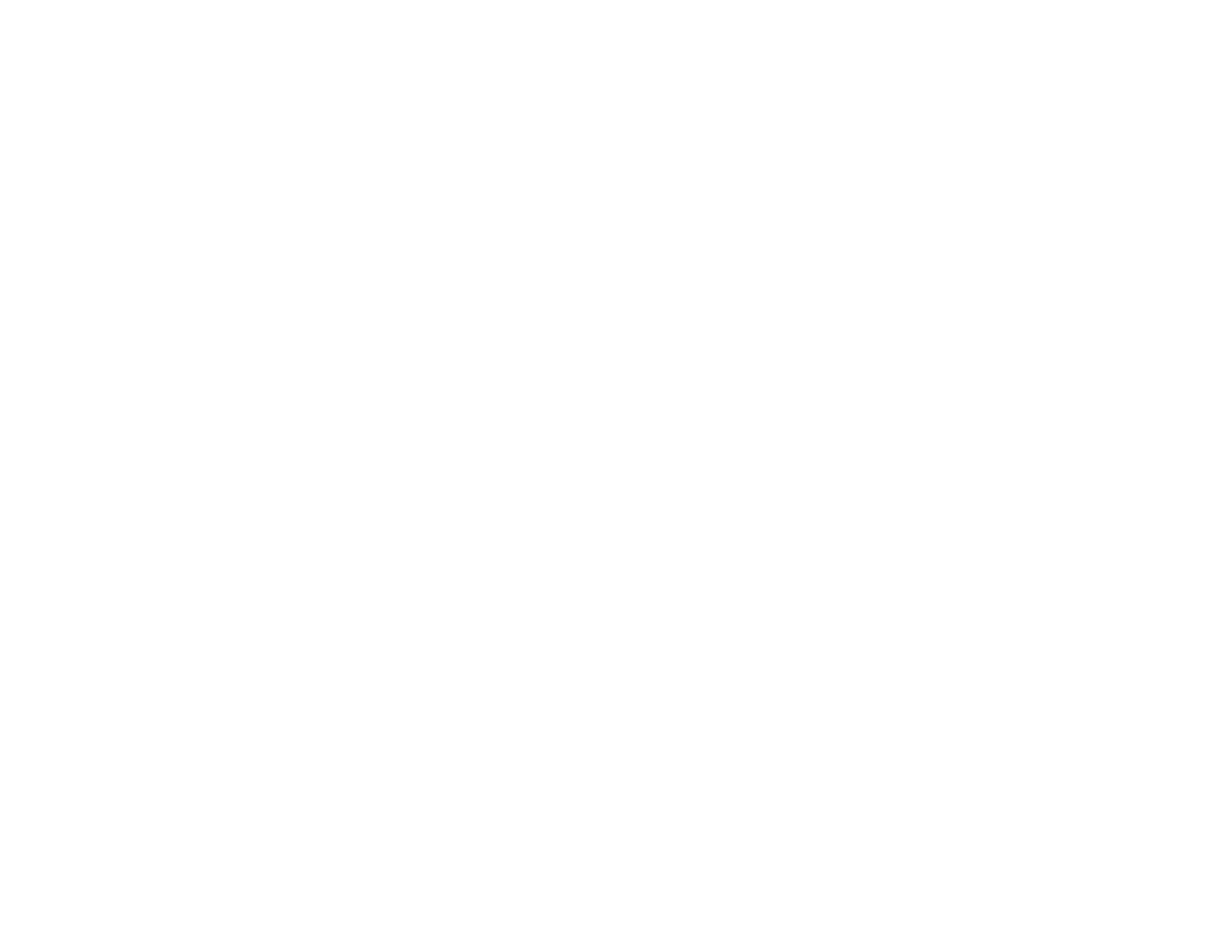
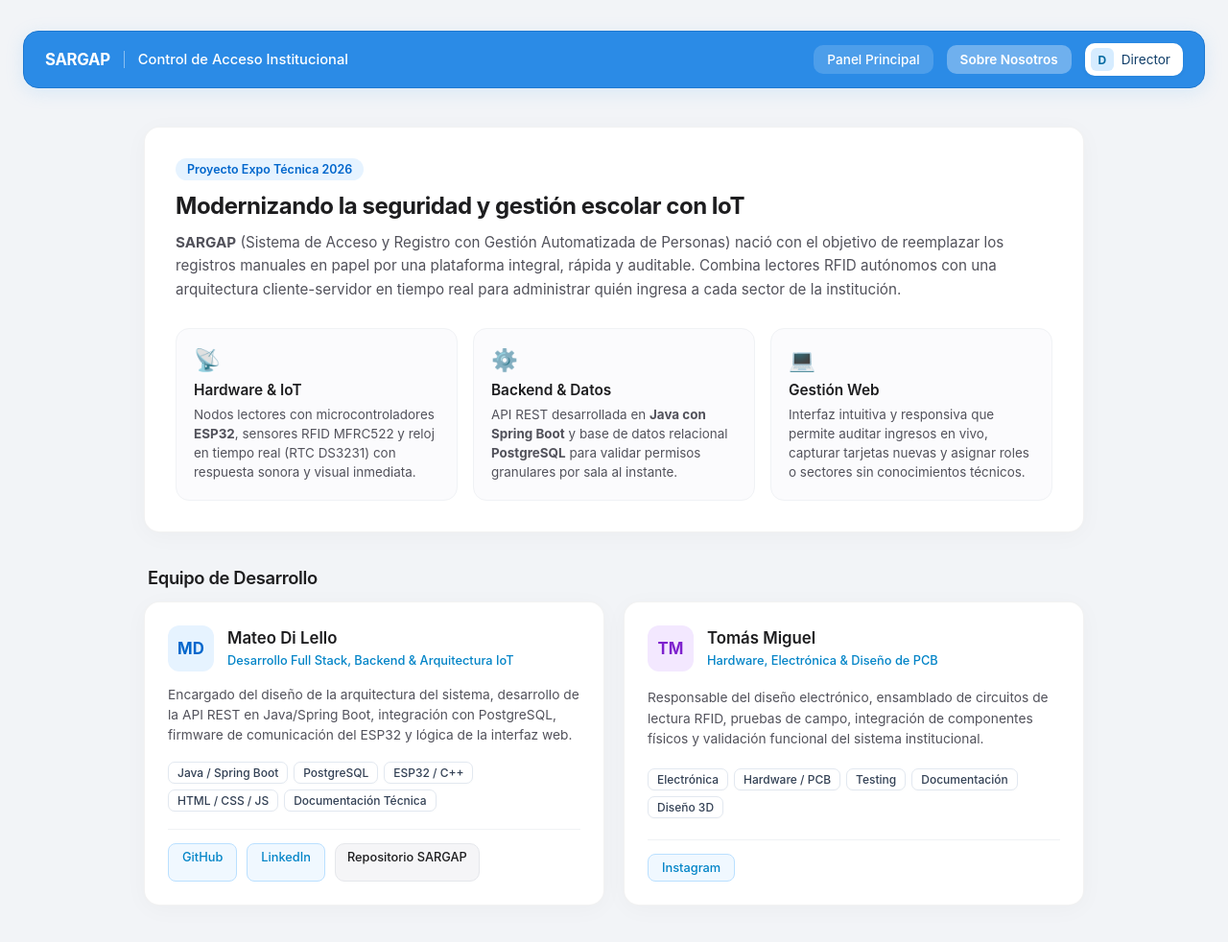
Before and after one commit to MateoDiLello/SARGAP, a plain HTML site: page Frontend/pages/about.html in a window 1280 px wide. Shown: the whole page at 96% size. Before the commit the page ends 800 px from the top, so only its background shows below. Drawn offline with Linux system fonts and the light colour scheme.

Commit message:
Agrega pagina Sobre Nosotros y ajusta ancho de input UID

```diff
--- a/Frontend/css/styles.css
+++ b/Frontend/css/styles.css
@@ -546,7 +546,7 @@ padding: 20px 22px;
 }
 .form-grid {
 display: grid;
-grid-template-columns: repeat(auto-fit, minmax(175px, 1fr));
+grid-template-columns: repeat(auto-fit, minmax(240px, 1fr));
 gap: 14px;
 align-items: end;
 }
@@ -832,3 +832,160 @@ th,
     scroll-behavior: auto !important;
   }
 }
+
+
+/* =========================================
+   13. PÁGINA SOBRE NOSOTROS
+   ========================================= */
+.about-container {
+  max-width: 980px;
+  margin: 0 auto 48px auto;
+}
+
+.about-hero-card {
+  background: #ffffff;
+  border-radius: 16px;
+  border: 1px solid rgba(0, 0, 0, 0.05);
+  box-shadow: 0 4px 24px rgba(0, 0, 0, 0.03);
+  padding: 32px;
+  margin-bottom: 32px;
+}
+
+.about-pill {
+  display: inline-block;
+  background-color: #e6f3ff;
+  color: #0066cc;
+  font-size: 0.78rem;
+  font-weight: 600;
+  padding: 4px 12px;
+  border-radius: 999px;
+  margin-bottom: 12px;
+}
+
+.about-hero-card h2 {
+  margin: 0 0 12px 0;
+  font-size: 1.5rem;
+  font-weight: 700;
+  color: #1d1d1f;
+  letter-spacing: -0.02em;
+}
+
+.about-hero-card > p {
+  margin: 0 0 28px 0;
+  font-size: 0.95rem;
+  line-height: 1.6;
+  color: #52525b;
+}
+
+.pillars-grid {
+  display: grid;
+  grid-template-columns: repeat(auto-fit, minmax(240px, 1fr));
+  gap: 16px;
+}
+
+.pillar-item {
+  background-color: #fbfbfd;
+  border: 1px solid #f0f2f5;
+  border-radius: 14px;
+  padding: 18px;
+}
+
+.pillar-icon {
+  font-size: 1.4rem;
+  margin-bottom: 8px;
+}
+
+.pillar-item h3 {
+  margin: 0 0 6px 0;
+  font-size: 0.96rem;
+  font-weight: 600;
+  color: #1d1d1f;
+}
+
+.pillar-item p {
+  margin: 0;
+  font-size: 0.84rem;
+  line-height: 1.5;
+  color: #52525b;
+}
+
+/* Tarjetas del equipo */
+.team-grid {
+  display: grid;
+  grid-template-columns: repeat(auto-fit, minmax(320px, 1fr));
+  gap: 20px;
+}
+
+.team-card {
+  background: #ffffff;
+  border-radius: 16px;
+  border: 1px solid rgba(0, 0, 0, 0.05);
+  box-shadow: 0 4px 24px rgba(0, 0, 0, 0.03);
+  padding: 24px;
+  display: flex;
+  flex-direction: column;
+  justify-content: space-between;
+}
+
+.team-header {
+  display: flex;
+  align-items: center;
+  gap: 14px;
+  margin-bottom: 14px;
+}
+
+.team-avatar {
+  width: 48px;
+  height: 48px;
+  border-radius: 12px;
+  display: flex;
+  align-items: center;
+  justify-content: center;
+  font-size: 1.05rem;
+  font-weight: 700;
+  flex-shrink: 0;
+}
+
+.avatar-mateo {
+  background-color: #e6f3ff;
+  color: #0066cc;
+}
+
+.avatar-tomas {
+  background-color: #f3e8ff;
+  color: #7e22ce;
+}
+
+.team-header h3 {
+  margin: 0 0 2px 0;
+  font-size: 1.05rem;
+  font-weight: 600;
+  color: #1d1d1f;
+}
+
+.team-role {
+  font-size: 0.8rem;
+  font-weight: 500;
+  color: #0284c7;
+}
+
+.team-bio {
+  margin: 0 0 16px 0;
+  font-size: 0.86rem;
+  line-height: 1.55;
+  color: #52525b;
+}
+
+.team-tags {
+  display: flex;
+  flex-wrap: wrap;
+  gap: 6px;
+  margin-bottom: 18px;
+}
+
+.team-links {
+  display: flex;
+  gap: 10px;
+  padding-top: 14px;
+  border-top: 1px solid #f0f2f5;
+}
--- a/Frontend/pages/about.html
+++ b/Frontend/pages/about.html
@@ -0,0 +1,137 @@
+<!DOCTYPE html>
+<html lang="es">
+<head>
+  <meta charset="UTF-8">
+  <meta name="viewport" content="width=device-width, initial-scale=1.0">
+  <title>Sobre Nosotros — SARGAP</title>
+  <!-- Ajustá esta ruta si tu carpeta de estilos tiene otro nombre -->
+  <link rel="stylesheet" href="../css/styles.css">
+</head>
+<body>
+
+  <!-- BARRA DE NAVEGACIÓN (Igual a index.html) -->
+  <header class="navbar">
+    <div class="navbar-left">
+      <div class="brand">
+        <!-- Ajustá la ruta de tu logo si hace falta -->
+        <span class="brand-name">SARGAP</span>
+      </div>
+      <div class="divider"></div>
+      <div class="header-title">
+        <h1>Control de Acceso Institucional</h1>
+      </div>
+    </div>
+
+    <div class="navbar-right">
+      <a href="index.html" class="nav-item">Panel Principal</a>
+      <a href="about.html" class="nav-item" style="background-color: rgba(255,255,255,0.32); font-weight: 600;">Sobre Nosotros</a>
+      <div class="user-profile">
+        <div class="avatar">D</div>
+        <span>Director</span>
+      </div>
+    </div>
+  </header>
+
+  <main class="about-container">
+
+    <!-- TARJETA DE PRESENTACIÓN DEL PROYECTO -->
+    <section class="about-hero-card">
+      <span class="about-pill">Proyecto Expo Técnica 2026</span>
+      <h2>Modernizando la seguridad y gestión escolar con IoT</h2>
+      <p>
+        <strong>SARGAP</strong> (Sistema de Acceso y Registro con Gestión Automatizada de Personas) nació con el objetivo de reemplazar los registros manuales en papel por una plataforma integral, rápida y auditable. Combina lectores RFID autónomos con una arquitectura cliente-servidor en tiempo real para administrar quién ingresa a cada sector de la institución.
+      </p>
+
+      <!-- 3 PILARES TECNOLÓGICOS -->
+      <div class="pillars-grid">
+        <div class="pillar-item">
+          <div class="pillar-icon">📡</div>
+          <h3>Hardware & IoT</h3>
+          <p>Nodos lectores con microcontroladores <strong>ESP32</strong>, sensores RFID MFRC522 y reloj en tiempo real (RTC DS3231) con respuesta sonora y visual inmediata.</p>
+        </div>
+        <div class="pillar-item">
+          <div class="pillar-icon">⚙️</div>
+          <h3>Backend & Datos</h3>
+          <p>API REST desarrollada en <strong>Java con Spring Boot</strong> y base de datos relacional <strong>PostgreSQL</strong> para validar permisos granulares por sala al instante.</p>
+        </div>
+        <div class="pillar-item">
+          <div class="pillar-icon">💻</div>
+          <h3>Gestión Web</h3>
+          <p>Interfaz intuitiva y responsiva que permite auditar ingresos en vivo, capturar tarjetas nuevas y asignar roles o sectores sin conocimientos técnicos.</p>
+        </div>
+      </div>
+    </section>
+
+    <!-- SECCIÓN DEL EQUIPO -->
+    <div class="seccion-header">
+      <h2>Equipo de Desarrollo</h2>
+    </div>
+
+    <section class="team-grid">
+      <!-- INTEGRANTE 1: MATEO -->
+      <article class="team-card">
+        <div class="team-header">
+          <div class="team-avatar avatar-mateo">MD</div>
+          <div>
+            <h3>Mateo Di Lello</h3>
+            <span class="team-role">Desarrollo Full Stack, Backend & Arquitectura IoT</span>
+          </div>
+        </div>
+        <p class="team-bio">
+          Encargado del diseño de la arquitectura del sistema, desarrollo de la API REST en Java/Spring Boot, integración con PostgreSQL, firmware de comunicación del ESP32 y lógica de la interfaz web.
+        </p>
+        <div class="team-tags">
+          <span class="mini-badge-espacio">Java / Spring Boot</span>
+          <span class="mini-badge-espacio">PostgreSQL</span>
+          <span class="mini-badge-espacio">ESP32 / C++</span>
+          <span class="mini-badge-espacio">HTML / CSS / JS</span>
+          <span class="mini-badge-espacio">Documentación Técnica</span>
+
+        </div>
+        <div class="team-links">
+          <a href="https://github.com/MateoDiLello" target="_blank" rel="noopener noreferrer" class="btn-editar-tabla" style="text-decoration: none;">
+            GitHub
+          </a>
+          <a href="https://www.linkedin.com/in/mateo-di-lello-48b751427" target="_blank" rel="noopener noreferrer" class="btn-editar-tabla" style="text-decoration: none;">
+            LinkedIn
+          </a>
+
+          <a href="https://github.com/MateoDiLello/SARGAP" target="_blank" rel="noopener noreferrer" class="btn-secundario" style="text-decoration: none; padding: 6px 12px; font-size: 0.8rem;">
+            Repositorio SARGAP
+          </a>
+
+
+        </div>
+      </article>
+
+      <!-- INTEGRANTE 2: TOMÁS -->
+      <article class="team-card">
+        <div class="team-header">
+          <div class="team-avatar avatar-tomas">TM</div>
+          <div>
+            <h3>Tomás Miguel</h3>
+            <span class="team-role">Hardware, Electrónica & Diseño de PCB</span>
+          </div>
+        </div>
+        <p class="team-bio">
+          Responsable del diseño electrónico, ensamblado de circuitos de lectura RFID, pruebas de campo, integración de componentes físicos y validación funcional del sistema institucional.
+        </p>
+        <div class="team-tags">
+          <span class="mini-badge-espacio">Electrónica</span>
+          <span class="mini-badge-espacio">Hardware / PCB</span>
+          <span class="mini-badge-espacio">Testing</span>
+          <span class="mini-badge-espacio">Documentación</span>
+          <span class="mini-badge-espacio">Diseño 3D</span>
+        </div>
+        <div class="team-links">
+          <a href="https://www.instagram.com/tom_mig_/" target="_blank" rel="noopener noreferrer" class="btn-editar-tabla" style="text-decoration: none;">
+            Instagram
+          </a>
+        </div>
+      </article>
+    </section>
+
+  </main>
+
+</body>
+</html>
```
Also changed, not shown: Frontend/pages/index.html (+9 -5 lines), 3 other files.
